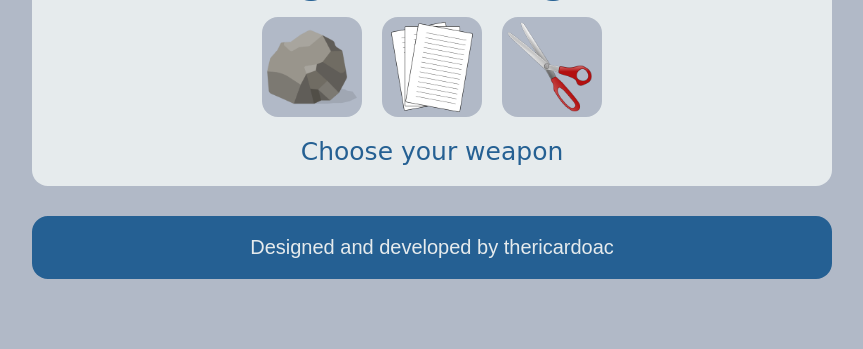
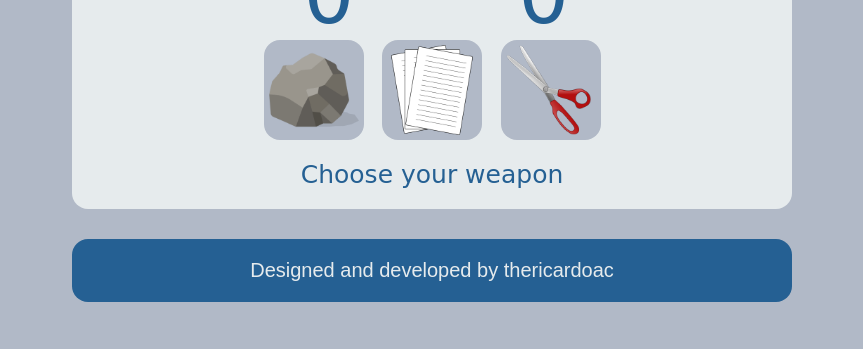
Before and after one commit to thericardoac/rock-paper-scissors, a plain HTML site: page index.html in a window 1280 px wide. Shown: the part 451-800 px from the top of the page, without its empty margins (208-1071 px from the left). Drawn offline with nearby package versions, Linux system fonts and the light colour scheme; a web font is replaced by a local one.

Commit message:
Reduce container and buttons area width

```diff
--- a/styles/style.css
+++ b/styles/style.css
@@ -16,7 +16,7 @@ body {
 
 .container {
     width: 80%;
-    max-width: 800px;
+    max-width: 720px;
     display: flex;
     flex-direction: column;
     align-items: center;
@@ -106,7 +106,7 @@ body {
 }
 
 #buttons-area {
-    width: 50%;
+    width: 55%;
     display: flex;
     flex-direction: column;
     align-items: center;
```
